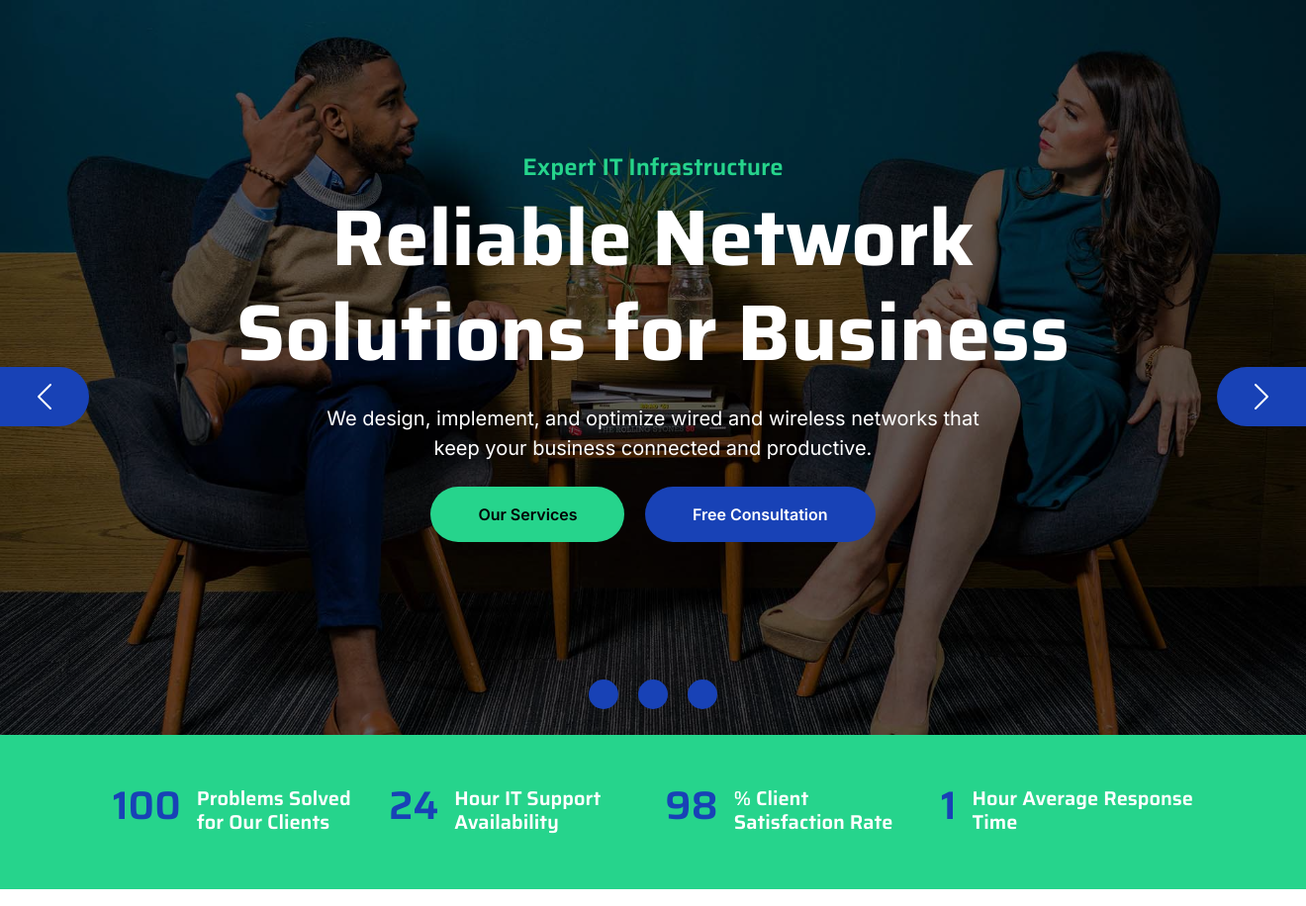
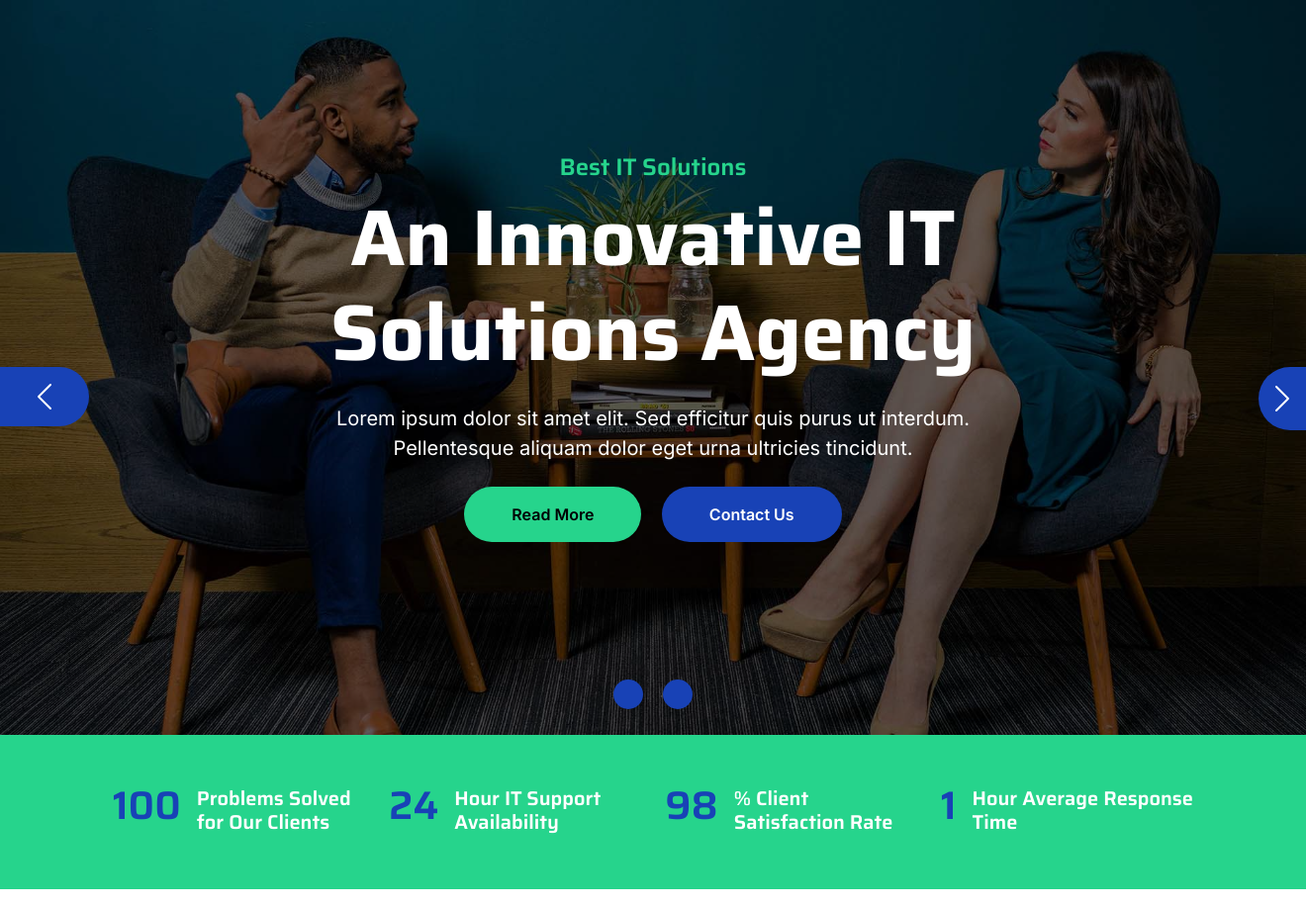
Before and after one commit to khalidsafi-cmd/navsyncs.com, a PHP site: page / in a window 1320 px wide; the page is wider, and only the part inside the window is pictured. Shown: the part 114-1030 px from the top of that part at 99% size. Run offline with PHP 8.4, Linux system fonts and the light colour scheme; some libraries are stand-ins or nearby versions.

Commit message:
Solved a problem wherre the carousel control was taking space on the smaller screens

```diff
--- a/css/style.css
+++ b/css/style.css
@@ -196,8 +196,8 @@
 }
 
 .carousel-control-next {
-    width: 90px;
-    height: 60px;
+    width: 3rem;
+    height: 4rem;
     position: absolute;
     top: 50%;
     right: 0;
--- a/index.html
+++ b/index.html
@@ -139,51 +139,35 @@
 
         <!-- TODO Change carousal images to match its specific slide -->
 
-        <!-- Carousel Start -->
+           <!-- Carousel Start -->
         <div class="container-fluid px-0">
             <div id="carouselId" class="carousel slide" data-bs-ride="carousel">
                 <ol class="carousel-indicators">
                     <li data-bs-target="#carouselId" data-bs-slide-to="0" class="active" aria-current="true" aria-label="First slide"></li>
                     <li data-bs-target="#carouselId" data-bs-slide-to="1" aria-label="Second slide"></li>
-                    <li data-bs-target="#carouselId" data-bs-slide-to="2" aria-label="Third slide"></li>
                 </ol>
                 <div class="carousel-inner" role="listbox">
-                    <!-- Slide 1: Network Infrastructure -->
                     <div class="carousel-item active">
-                        <img src="img/carousel-1.jpg" class="img-fluid" alt="Network Infrastructure Solutions">
+                        <img src="img/carousel-1.jpg" class="img-fluid" alt="First slide">
                         <div class="carousel-caption">
                             <div class="container carousel-content">
-                                <h6 class="text-secondary h4 animated fadeInUp">Expert IT Infrastructure</h6>
-                                <h1 class="text-white display-1 mb-4 animated fadeInRight">Reliable Network Solutions for Business</h1>
-                                <p class="mb-4 text-white fs-5 animated fadeInDown">We design, implement, and optimize wired and wireless networks that keep your business connected and productive.</p>
-                                <a href="#services" class="me-2"><button type="button" class="px-4 py-sm-3 px-sm-5 btn btn-primary rounded-pill carousel-content-btn1 animated fadeInLeft">Our Services</button></a>
-                                <a href="#contact" class="ms-2"><button type="button" class="px-4 py-sm-3 px-sm-5 btn btn-secondary rounded-pill carousel-content-btn2 animated fadeInRight">Free Consultation</button></a>
+                                <h6 class="text-secondary h4 animated fadeInUp">Best IT Solutions</h6>
+                                <h1 class="text-white display-1 mb-4 animated fadeInRight">An Innovative IT Solutions Agency</h1>
+                                <p class="mb-4 text-white fs-5 animated fadeInDown">Lorem ipsum dolor sit amet elit. Sed efficitur quis purus ut interdum. Pellentesque aliquam dolor eget urna ultricies tincidunt.</p>
+                                <a href="" class="me-2"><button type="button" class="px-4 py-sm-3 px-sm-5 btn btn-primary rounded-pill carousel-content-btn1 animated fadeInLeft">Read More</button></a>
+                                <a href="" class="ms-2"><button type="button" class="px-4 py-sm-3 px-sm-5 btn btn-primary rounded-pill carousel-content-btn2 animated fadeInRight">Contact Us</button></a>
                             </div>
                         </div>
                     </div>
-                    <!-- Slide 2: Security Solutions -->
                     <div class="carousel-item">
-                        <img src="img/carousel-2.jpg" class="img-fluid" alt="Security Solutions">
+                        <img src="img/carousel-2.jpg" class="img-fluid" alt="Second slide">
                         <div class="carousel-caption">
                             <div class="container carousel-content">
-                                <h6 class="text-secondary h4 animated fadeInUp">Advanced Protection</h6>
-                                <h1 class="text-white display-1 mb-4 animated fadeInLeft">Comprehensive Security Solutions</h1>
-                                <p class="mb-4 text-white fs-5 animated fadeInDown">From surveillance systems to intrusion detection, we protect your business assets with cutting-edge security technology.</p>
-                                <a href="404.html" class="me-2"><button type="button" class="px-4 py-sm-3 px-sm-5 btn btn-primary rounded-pill carousel-content-btn1 animated fadeInLeft">Security Services</button></a>
-                                <a href="#contact" class="ms-2"><button type="button" class="px-4 py-sm-3 px-sm-5 btn btn-secondary rounded-pill carousel-content-btn2 animated fadeInRight">Get Protected</button></a>
-                            </div>
-                        </div>
-                    </div>
-                    <!-- Slide 3: IT Support -->
-                    <div class="carousel-item">
-                        <img src="img/carousel-1.jpg" class="img-fluid" alt="IT Support Services">
-                        <div class="carousel-caption">
-                            <div class="container carousel-content">
-                                <h6 class="text-secondary h4 animated fadeInUp">Professional Support</h6>
-                                <h1 class="text-white display-1 mb-4 animated fadeInRight">24/7 IT Service Desk Support</h1>
-                                <p class="mb-4 text-white fs-5 animated fadeInDown">Our tiered support structure provides prompt remote assistance for all your technology needs, from basic troubleshooting to complex problem-solving.</p>
-                                <a href="404.html" class="me-2"><button type="button" class="px-4 py-sm-3 px-sm-5 btn btn-primary rounded-pill carousel-content-btn1 animated fadeInLeft">Support Plans</button></a>
-                                <a href="#contact" class="ms-2"><button type="button" class="px-4 py-sm-3 px-sm-5 btn btn-secondary rounded-pill carousel-content-btn2 animated fadeInRight">Request Support</button></a>
+                                <h6 class="text-secondary h4 animated fadeInUp">Best IT Solutions</h6>
+                                <h1 class="text-white display-1 mb-4 animated fadeInLeft">Quality Digital Services You Really Need!</h1>
+                                <p class="mb-4 text-white fs-5 animated fadeInDown">Lorem ipsum dolor sit amet elit. Sed efficitur quis purus ut interdum. Pellentesque aliquam dolor eget urna ultricies tincidunt.</p>
+                                <a href="" class="me-2"><button type="button" class="px-4 py-sm-3 px-sm-5 btn btn-primary rounded-pill carousel-content-btn1 animated fadeInLeft">Read More</button></a>
+                                <a href="" class="ms-2"><button type="button" class="px-4 py-sm-3 px-sm-5 btn btn-primary rounded-pill carousel-content-btn2 animated fadeInRight">Contact Us</button></a>
                             </div>
                         </div>
                     </div>
```
